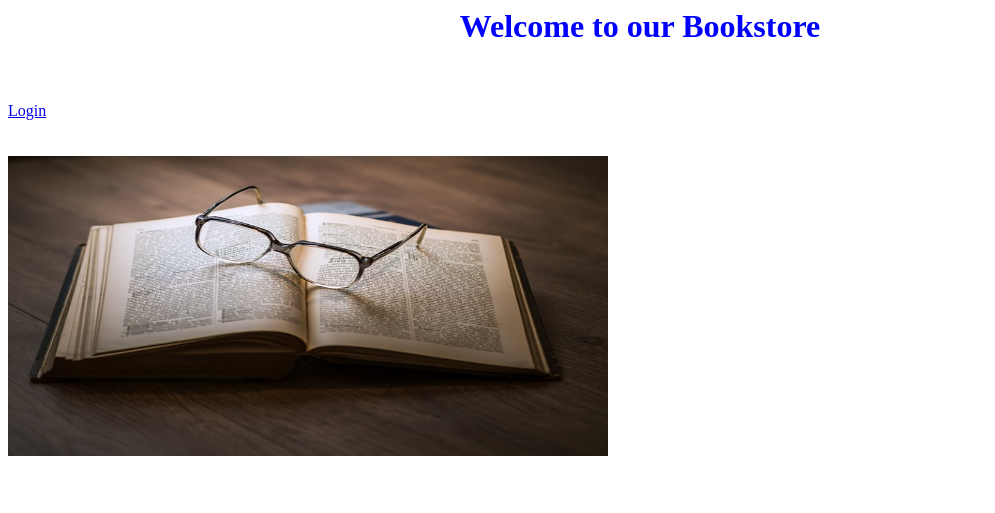
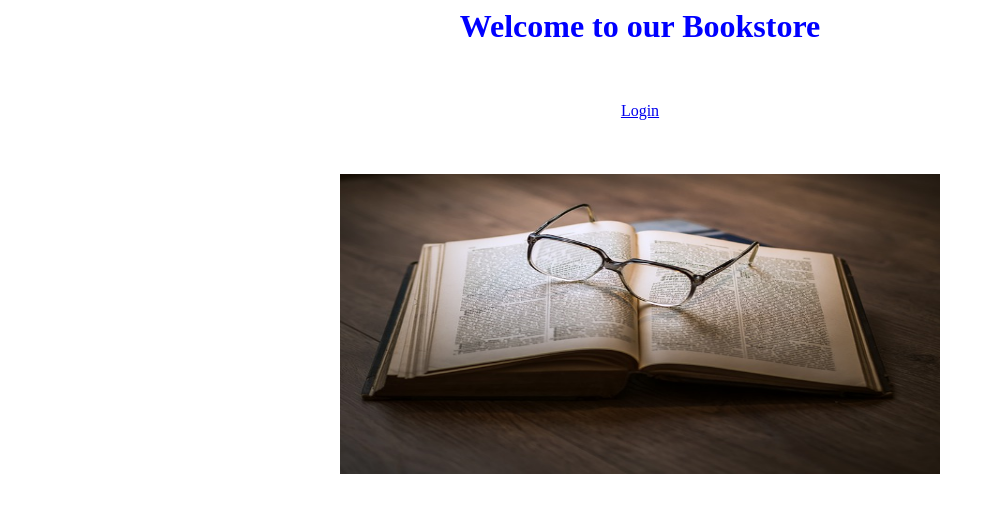
Before and after one commit to dlm1337/bookstore, a Django app: page / in a window 1280 px wide. Shown: the top 513 px of the page, without its empty margins (0-995 px from the left). Run offline with Django 4.2, Linux system fonts and the light colour scheme.

Commit message:
Update home.html

```diff
--- a/sales/templates/sales/home.html
+++ b/sales/templates/sales/home.html
@@ -15,11 +15,15 @@
     <h1>Welcome to our Bookstore</h1>
     <br>
     <br>
-    <a href="{%url 'login' %}"> Login </a>
+    <div style="text-align: center; align-items: center; justify-content: center;">
+        <a href="{%url 'login' %}"> Login </a>
+    </div>
     <br>
     <br>
     <br>
-    <img src="{% static 'sales/images/bookstore.jpg' %}" alt="home" width="600" height="300">
+    <div style="text-align: center; align-items: center; justify-content: center;">
+        <img src="{% static 'sales/images/bookstore.jpg' %}" alt="home" width="600" height="300">
+    </div>
 </body>
 
 </html>
```
